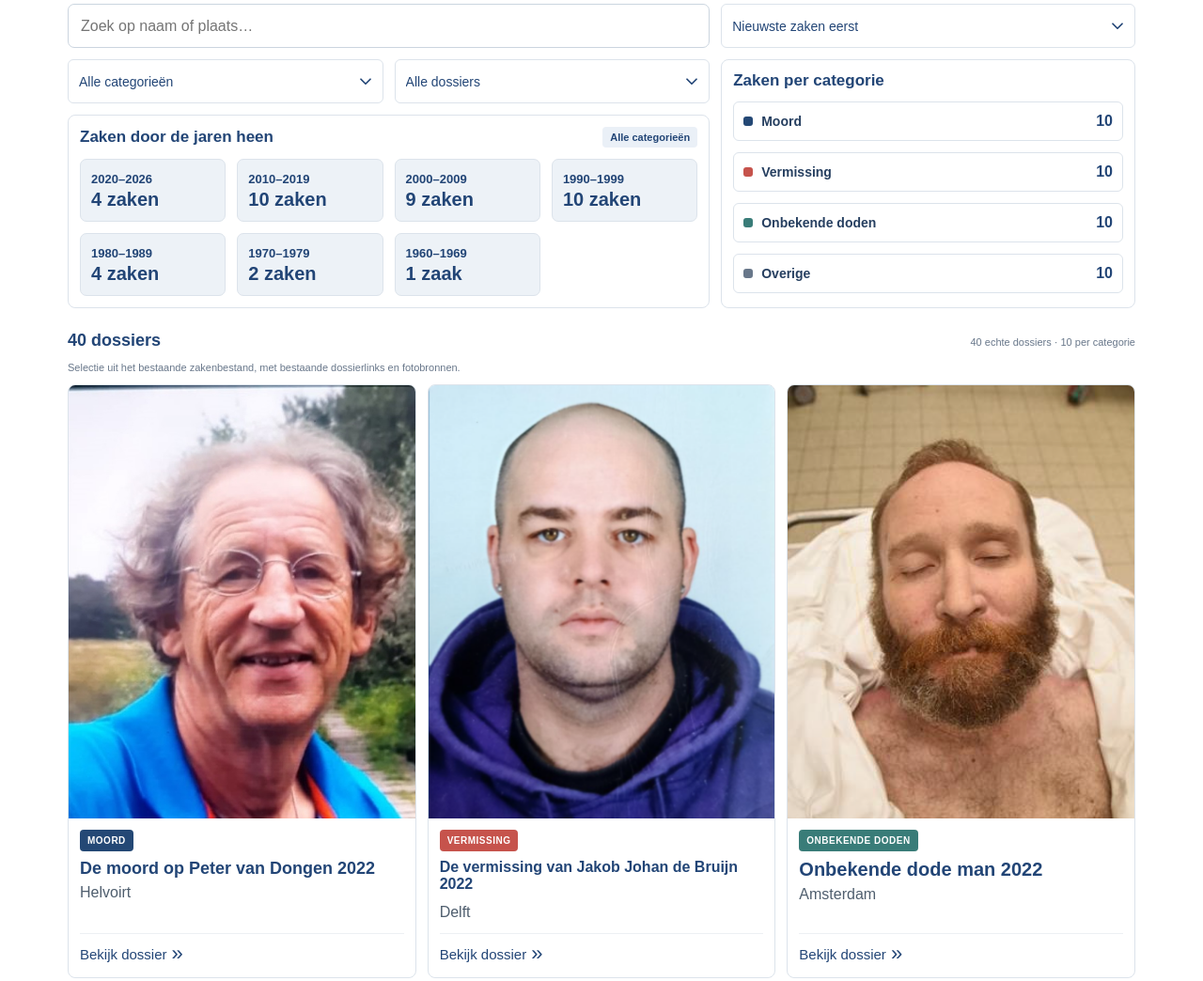
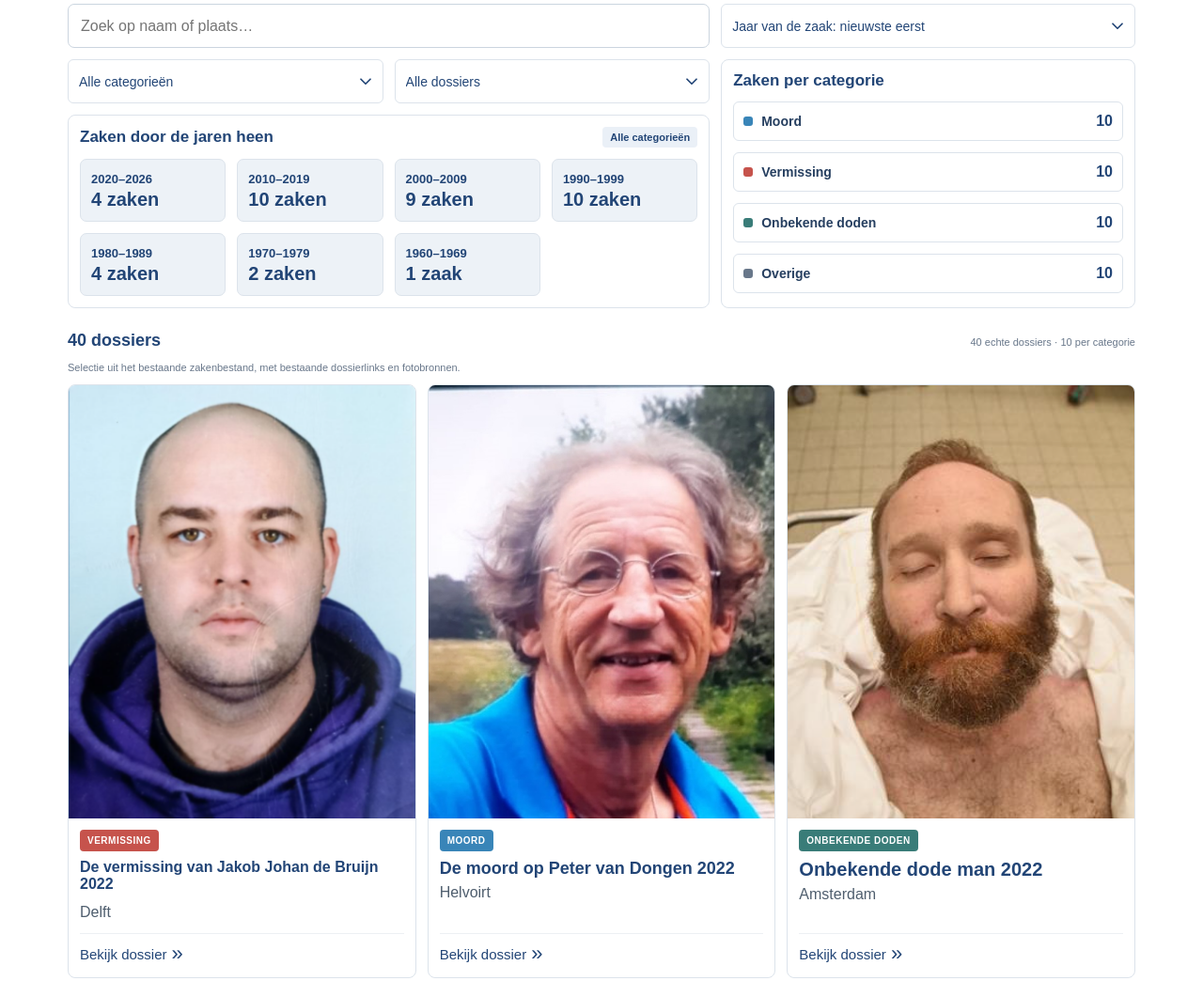
Before and after one commit to caspervangorkom/coldcase-archive-demo, a plain HTML site: page index.html in a window 1280 px wide. Shown: the part 77-1121 px from the top of the page at 94% size. Drawn offline with Linux system fonts and the light colour scheme.

Commit message:
New index. Add sort funcition + colors update

```diff
--- a/index.html
+++ b/index.html
@@ -69,7 +69,7 @@
 #cc-archive-demo .card h3.title-small{font-size:16px}
 #cc-archive-demo .card h3.single-line{height:auto;-webkit-line-clamp:1;line-clamp:1;margin-bottom:5px}
 #cc-archive-demo .badge{display:inline-flex;align-items:center;min-height:23px;padding:4px 8px;border-radius:4px;color:#fff;font-size:10px;font-weight:800;letter-spacing:.5px;text-transform:uppercase;margin-bottom:8px}
-#cc-archive-demo .badge.moord{background:#244875}
+#cc-archive-demo .badge.moord{background:#3985B8}
 #cc-archive-demo .badge.vermissing{background:#C6534C}
 #cc-archive-demo .badge.onbekend{background:#397c78}
 #cc-archive-demo .badge.overige{background:#68778a}
@@ -128,7 +128,14 @@
  <section class="archive-layout" aria-label="Zoeken en bladeren door dossiers">
   <div class="search"><input id="cc-search" type="search" placeholder="Zoek op naam of plaats…" aria-label="Zoek op naam of plaats"></div>
   <div class="sort-wrap">
-   <select id="cc-sort" class="sort" aria-label="Sorteren"><option value="new">Nieuwste zaken eerst</option><option value="old">Oudste zaken eerst</option><option value="updated">Laatst bijgewerkt</option><option value="az">Naam A–Z</option><option value="za">Naam Z–A</option></select>
+   <select id="cc-sort" class="sort" aria-label="Sorteer dossiers">
+    <option value="year-desc">Jaar van de zaak: nieuwste eerst</option>
+    <option value="year-asc">Jaar van de zaak: oudste eerst</option>
+    <option value="added-desc">Datum toegevoegd: nieuwste eerst</option>
+    <option value="added-asc">Datum toegevoegd: oudste eerst</option>
+    <option value="name-asc">Naam A–Z</option>
+    <option value="name-desc">Naam Z–A</option>
+   </select>
   </div>
   <div class="filters">
    <select id="cc-type" aria-label="Categorie"><option value="">Alle categorieën</option><option>Vermissing</option><option>Moord</option><option>Onbekende doden</option><option>Overige</option></select>
@@ -172,8 +179,9 @@ function renderChart(){
  const decades=Object.keys(decadeMap).map(Number).sort((a,b)=>b-a);
  const scope=$("cc-chart-scope");
  scope.textContent=category||"Alle categorieën";
- scope.style.background=category==="Vermissing"?"#f8e9e7":category==="Moord"?"#e8eef6":category==="Onbekende doden"?"#e6f1f0":category==="Overige"?"#edf0f3":"#eaf0f7";
- scope.style.color=category==="Vermissing"?"#C6534C":category==="Moord"?"#224576":category==="Onbekende doden"?"#397c78":category==="Overige"?"#68778a":"#224576";
+ const categoryColors={"Moord":"#3985B8","Vermissing":"#C6534C","Onbekende doden":"#397c78","Overige":"#68778a"};
+ scope.style.background=category?categoryColors[category]:"#eaf0f7";
+ scope.style.color=category?"#fff":"#224576";
  const activeDec=$("cc-decade").value;
  selectedDecade=activeDec;
  $("cc-decade-list").innerHTML=decades.map(d=>{
@@ -194,7 +202,7 @@ function renderChart(){
  }
  const cats=["Moord","Vermissing","Onbekende doden","Overige"];
  const catCounts=Object.fromEntries(cats.map(c=>[c,cases.filter(x=>x.category===c).length]));
- const dotColors={"Moord":"#244875","Vermissing":"#C6534C","Onbekende doden":"#397c78","Overige":"#68778a"};
+ const dotColors={"Moord":"#3985B8","Vermissing":"#C6534C","Onbekende doden":"#397c78","Overige":"#68778a"};
  $("cc-category-list").innerHTML=cats.map(c=>`<button type="button" class="category-choice ${category===c?"active":""}" data-category="${esc(c)}" aria-pressed="${category===c}"><span class="cat-name"><span class="category-dot" style="background:${dotColors[c]}"></span>${c}</span><strong>${catCounts[c]}</strong></button>`).join("");
  $("cc-decade-list").querySelectorAll(".decade-card").forEach(b=>b.addEventListener("click",()=>{
   const d=b.dataset.decade;
@@ -239,7 +247,49 @@ function renderCards(){
  const status=$("cc-status").value;
  let list=cases.filter(c=>(!q||(c.name+" "+c.place+" "+c.year).toLowerCase().includes(q))&&(!$("cc-type").value||c.category===$("cc-type").value)&&(!dec||(c.year>=Number(dec)&&c.year<Number(dec)+10))&&(!selectedYear||String(c.year)===selectedYear)&&(!status||(status==="updated"&&c.updated)||(status==="added"&&c.recentAdded)));
  const s=$("cc-sort").value;
- list.sort((a,b)=>s==="old"?a.year-b.year:s==="updated"?((b.updatedAt||"").localeCompare(a.updatedAt||""))||Number(!!b.updated)-Number(!!a.updated):s==="az"?a.name.localeCompare(b.name,"nl"):s==="za"?b.name.localeCompare(a.name,"nl"):b.year-a.year);
+ const collator=new Intl.Collator("nl",{sensitivity:"base",numeric:true});
+ // Sorteer op achternaam waar een persoonsnaam herkenbaar is. Bij onbekende
+ // personen of niet-persoonszaken wordt de opgeschoonde dossiernaam gebruikt.
+ const sortName=value=>String(value||"")
+  .replace(/^de moord op\s+/i,"")
+  .replace(/^de vermissing van\s+/i,"")
+  .replace(/^verdwijning\s+/i,"")
+  .replace(/^de mysterieuze dood van\s+/i,"")
+  .replace(/^de overblijfselen van\s+/i,"")
+  .replace(/^het onbekende\s+/i,"")
+  .replace(/^een onbekend(e)?\s+/i,"")
+  .replace(/^onbekend(e)?\s+/i,"")
+  .replace(/\s+\d{4}\b/g,"")
+  .trim();
+ const surnameKey=value=>{
+  const cleaned=sortName(value);
+  const words=cleaned.split(/\s+/).filter(Boolean);
+  return words.length>1?words[words.length-1]:cleaned;
+ };
+ const compareName=(a,b)=>collator.compare(surnameKey(a.name),surnameKey(b.name))||collator.compare(sortName(a.name),sortName(b.name));
+ const compareYear=(a,b)=>Number(a.year||0)-Number(b.year||0);
+ const validISODate=value=>{
+  if(!/^\d{4}-\d{2}-\d{2}$/.test(value||"")) return "";
+  const date=new Date(`${value}T00:00:00Z`);
+  return !Number.isNaN(date.getTime())&&date.toISOString().slice(0,10)===value?value:"";
+ };
+ const compareAdded=(a,b)=>{
+  const da=validISODate(a.addedAt);
+  const db=validISODate(b.addedAt);
+  // Onbekende datums blijven bij beide richtingen onderaan staan.
+  if(!da&&!db) return compareYear(a,b)||compareName(a,b);
+  if(!da) return 1;
+  if(!db) return -1;
+  return da.localeCompare(db);
+ };
+ list.sort((a,b)=>{
+  if(s==="year-asc") return compareYear(a,b)||compareName(a,b);
+  if(s==="year-desc") return compareYear(b,a)||compareName(a,b);
+  if(s==="added-asc") return compareAdded(a,b)||compareYear(a,b)||compareName(a,b);
+  if(s==="added-desc") return compareAdded(b,a)||compareYear(a,b)||compareName(a,b);
+  if(s==="name-desc") return compareName(b,a)||compareYear(a,b);
+  return compareName(a,b)||compareYear(a,b);
+ });
  $("cc-count").textContent=`${list.length} dossiers`;
  $("cc-grid").innerHTML=list.length?list.map(c=>`<a class="card" href="${esc(c.url)}">
   <div class="photo"><img loading="lazy" decoding="async" src="${esc(c.image)}" alt="Dossierfoto bij ${esc(c.name)}" onerror="recoverDossierImage(this)">${c.recentAdded?'<span class="badge new">NIEUW</span>':""}</div>
```
